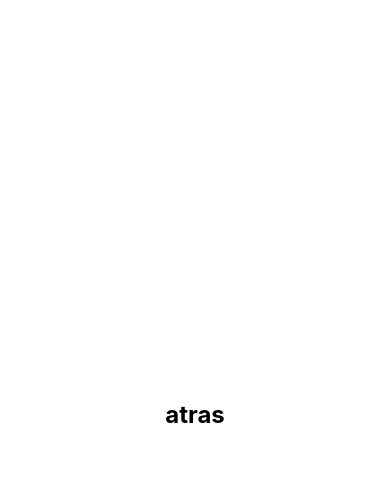
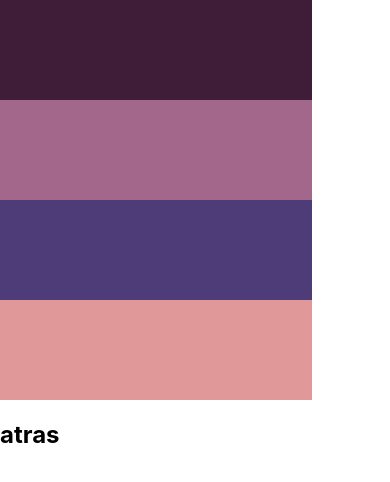
Before and after one commit to angel20125/Fronted-practice-2024, a website: page practice/19-media-queries.html in a window 390 px wide. Drawn offline with Linux system fonts and the light colour scheme.

Commit message:
clase media queries

```diff
--- a/practice/19-media-queries.html
+++ b/practice/19-media-queries.html
@@ -4,17 +4,74 @@
 <head>
   <meta charset="UTF-8">
   <meta name="viewport" content="width=device-width, initial-scale=1.0">
-  <link rel="stylesheet" href="../style.css">
+
   <title>Medias Queries</title>
+  <style>
+    a {
+      color: inherit;
+      text-decoration: none;
+    }
+
+    body {
+      font-family: -apple-system, BlinkMacSystemFont, Segoe UI, Roboto, Oxygen,
+        Ubuntu, Cantarell, Fira Sans, Droid Sans, Helvetica Neue, sans-serif;
+      margin: 0px;
+      padding: 0px;
+
+    }
+
+    .wrapper-main {
+      display: grip;
+      grid-template-columns: auto auto;
+      grid-template-rows: auto auto;
+      width: 80%;
+      padding: 0;
+      margin: 0;
+    }
+
+    header {
+      height: 100px;
+      background-color: #3F1D38;
+
+    }
+
+    main {
+      height: 100px;
+      background-color: #A2678A;
+
+    }
+
+    aside {
+      height: 100px;
+      background-color: #4D3C77;
+
+    }
+
+    article {
+      height: 100px;
+      background-color: #3F1D38;
+
+    }
+
+    footer {
+      height: 100px;
+      background-color: #E19898;
+    }
+  </style>
 </head>
 
 <body>
-  <main>
 
+  <body>
+    <div class="wrapper-main">
+      <header></header>
+      <main></main>
+      <aside></aside>
+      <footer></footer>
+    </div>
     <a class="card" href="../index.html">
       <h2>atras</h2>
     </a>
-  </main>
-</body>
+  </body>
 
 </html>
--- a/style.css
+++ b/style.css
@@ -6,10 +6,6 @@ body {
     Ubuntu, Cantarell, Fira Sans, Droid Sans, Helvetica Neue, sans-serif;
 }
 
-a {
-  color: inherit;
-  text-decoration: none;
-}
 
 * {
   box-sizing: border-box;
```
